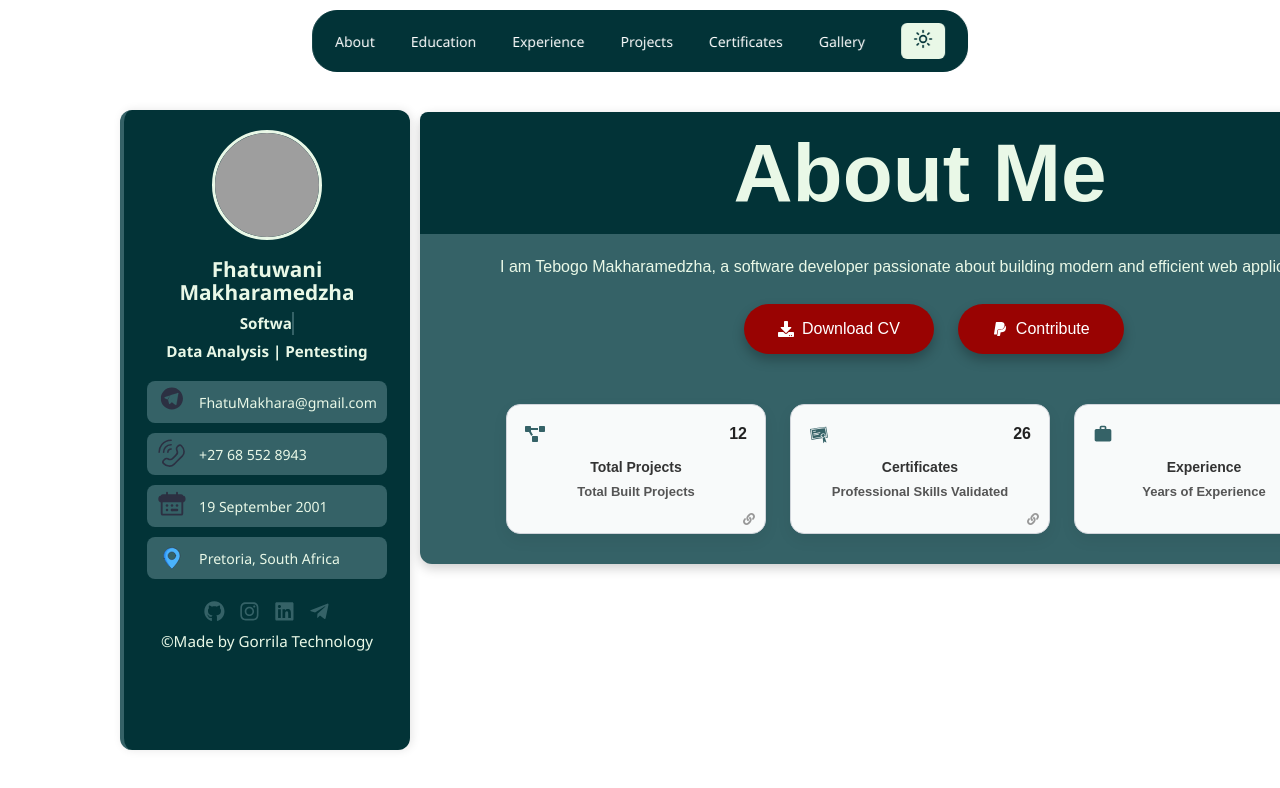
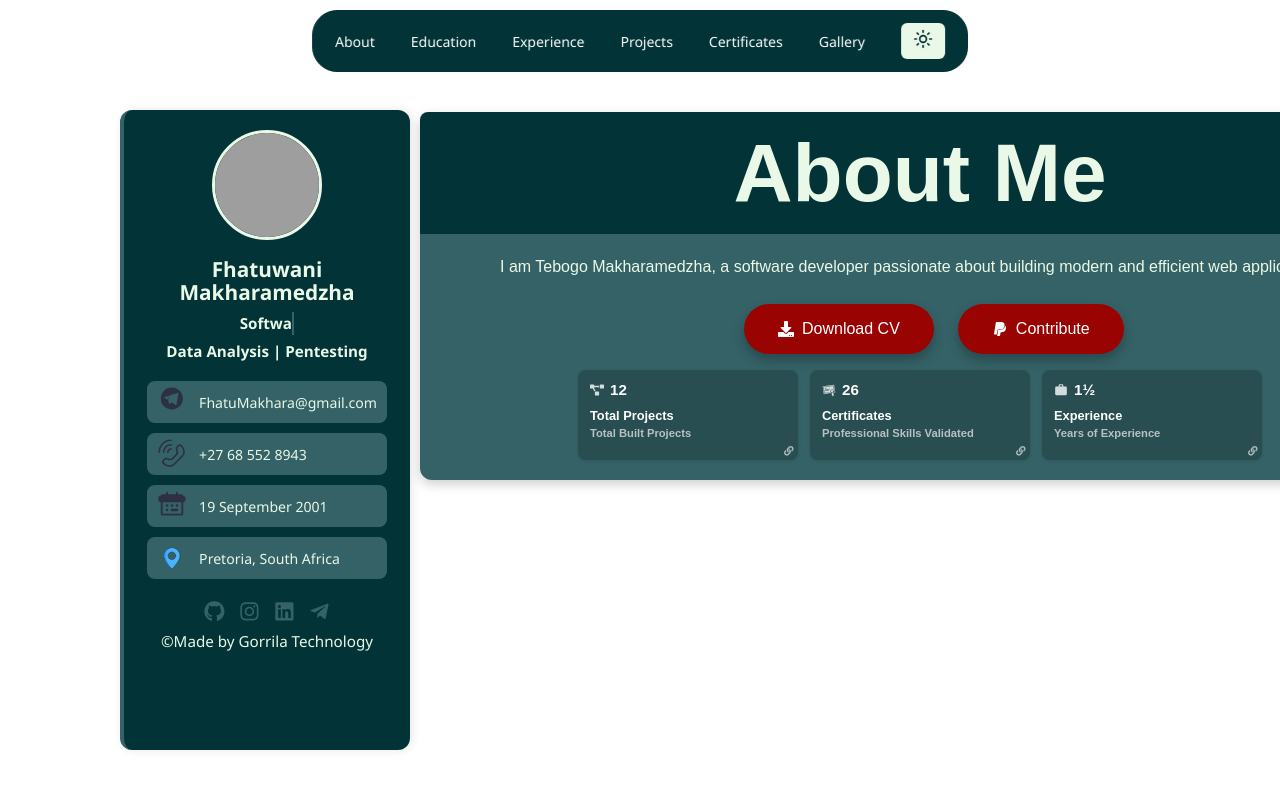
Before and after one commit to CodeboyTF/Personal-Profile-Website, a React (Vite) app: page / in a window 1280 px wide. Shown: the top 788 px of the page. Built offline with nearby package versions, Linux system fonts and the light colour scheme; grey boxes are pictures that could not be loaded.

Commit message:
updated stats bar css

```diff
--- a/src/App.css
+++ b/src/App.css
@@ -320,68 +320,71 @@ html {
 
 /* Stat navbar */
 
+/* Stat navbar */
 .stats-container-card {
   display: flex;
+  flex-wrap: wrap;
+  gap: 12px;
   justify-content: center;
-  align-items: flex-start;
-  gap: 24px;
-  margin-top: 40px;
-  flex-wrap: wrap;
-  padding: 10px;
+  margin-top: 16px;
 }
 
 .stats-bar-item {
-  background-color: #f8fafa;
-  border: 1px solid #d1d5db;
-  border-radius: 14px;
-  width: 260px;
-  padding: 16px 18px 32px;
+  display: flex;
+  flex-direction: column;
+  align-items: flex-start;
+  padding: 8px 12px;
+  border-radius: 8px;
+  background-color: #284e52;
+  color: white;
+  cursor: pointer;
+  flex: 1;
+  min-width: 170px;
+  max-width: 220px;
+  height: 90px; /* 🔽 Reduced height */
+  transition: background 0.3s ease, transform 0.2s ease;
   position: relative;
-  cursor: pointer;
-  box-shadow: 0 6px 16px rgba(0, 0, 0, 0.06);
-  transition: transform 0.3s ease, background-color 0.3s;
+  box-shadow: 0 1px 3px rgba(0, 0, 0, 0.12);
 }
 
 .stats-bar-item:hover {
-  transform: translateY(-5px);
-  background-color: #eef3f5;
+  background-color: #356267;
+  transform: translateY(-1px);
 }
 
 .stats-row {
   display: flex;
-  justify-content: space-between;
   align-items: center;
-  margin-bottom: 10px;
+  margin-bottom: 4px;
 }
 
 .stats-icon {
-  font-size: 20px;
-  color: #356267;
+  font-size: 14px;
+  margin-right: 6px;
+  color: #ffffffcc;
 }
 
 .stat-number {
-  font-size: 16px;
-  font-weight: bold;
-  color: #222;
+  font-weight: 600;
+  font-size: 0.95rem;
 }
 
 .stat-title {
-  font-size: 14px;
+  font-size: 0.8rem;
   font-weight: 600;
-  color: #333;
-  margin-bottom: 4px;
+  margin-bottom: 2px;
 }
 
 .stat-label {
-  font-size: 13px;
-  color: #555;
-  line-height: 1.4;
+  font-size: 0.7rem;
+  color: #ddddddcc;
+  line-height: 1;
 }
 
 .link-icon {
+  font-size: 0.6rem;
+  color: #ffffff99;
   position: absolute;
-  bottom: 8px;
-  right: 10px;
-  font-size: 12px;
-  color: #999;
+  bottom: 4px;
+  right: 4px;
 }
```
